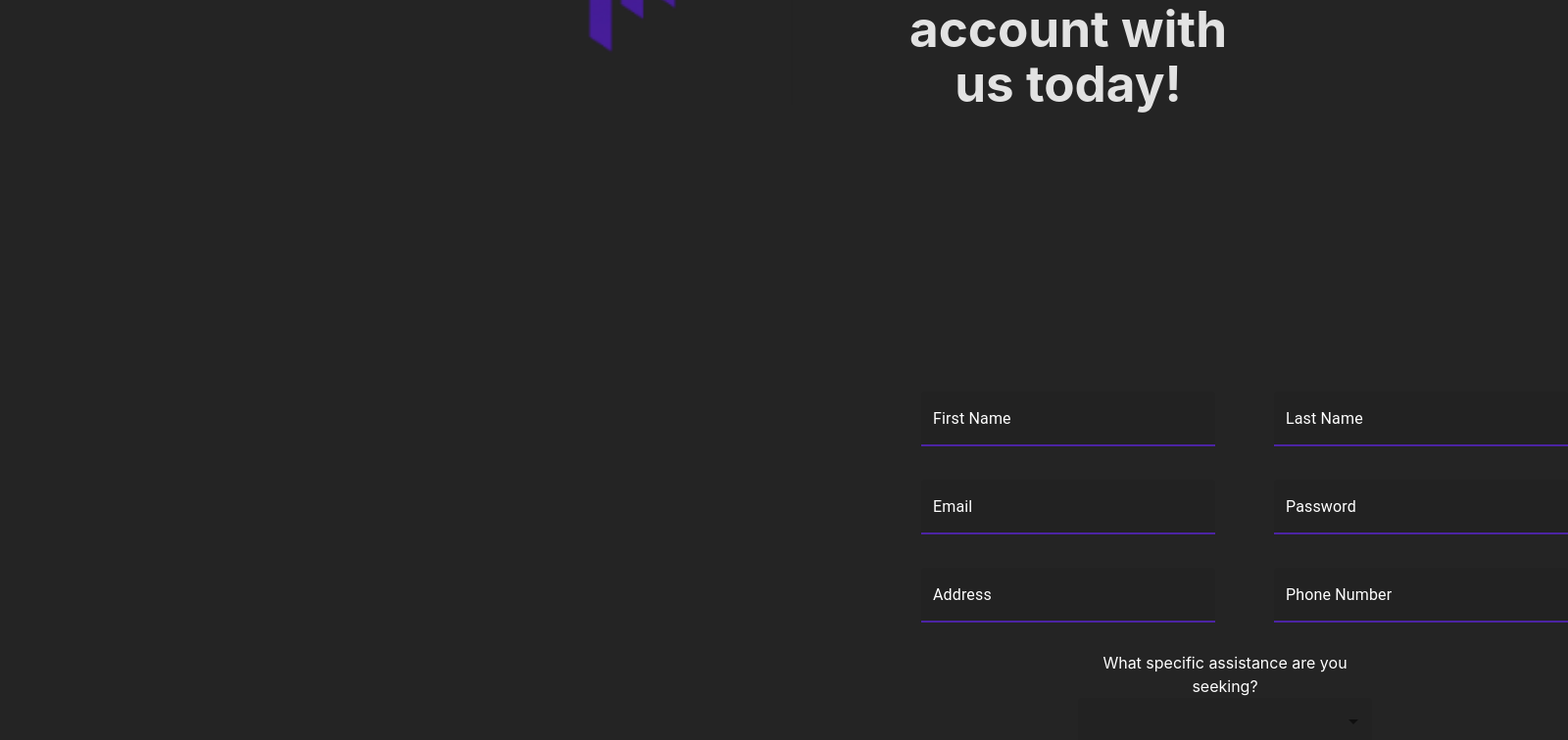
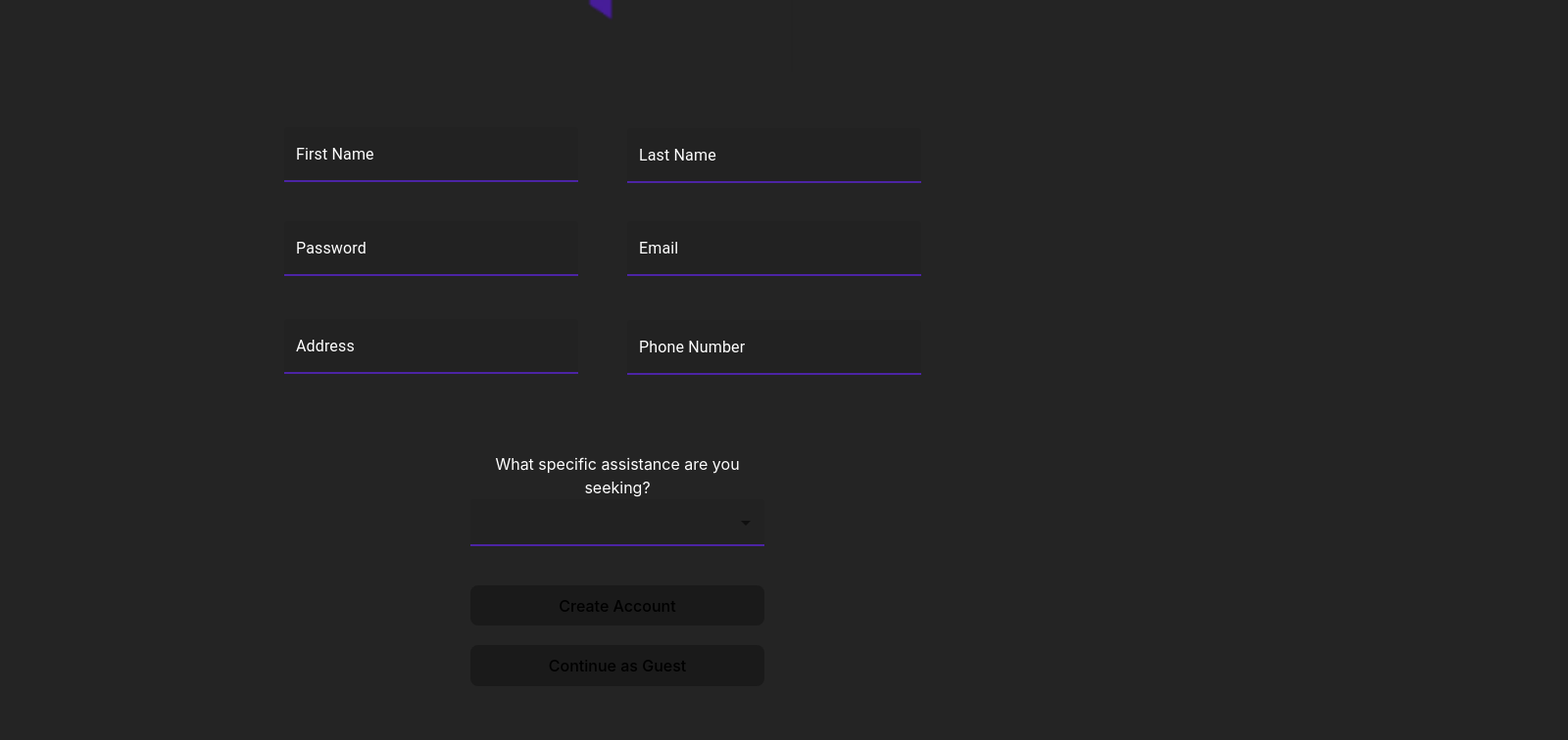
Before and after one commit to jlouissaint13/e-commerceAnalysis, a React (Vite) app in the folder frontend/vite-project/: page / in a window 1280 px wide. Shown: the part 140-896 px from the top of the page at 98% size, 1600 px wide, since content can reach past the window. After the commit the page ends 841 px from the top, so only its background shows below. Built offline with nearby package versions, Linux system fonts and the light colour scheme.

Commit message:
finished ui for create account page

```diff
--- a/frontend/vite-project/src/App.jsx
+++ b/frontend/vite-project/src/App.jsx
@@ -6,8 +6,8 @@ import Creation from './components/Creation.jsx'
 function App() {
     return (
         <div className="App">
+
             <Creation/>
-
         </div>
     );
 }
--- a/frontend/vite-project/src/components/Creation.css
+++ b/frontend/vite-project/src/components/Creation.css
@@ -1,4 +1,13 @@
 
+
+
+
+#root {
+    max-width: 1280px;
+    margin: 0 auto;
+    padding: 2rem;
+    text-align: center;
+}
 a {
     font-weight: 500;
     color: #646cff;
@@ -79,25 +88,6 @@ a:hover {
 
 
 
-/*All IDs creationPage */
-#welcomeText{
-    position: absolute;
-    top: 50px;
-    left: 900px;
-}
-#logoC{
-    position: relative;
-    top: -100px;
-    left: -450px;
-    width: 400px;
-    height: 400px;
-}
-#createButton{
-    position: relative;
-    top: 60px;
-   left: -30px;
-    z-index: 20;
-}
 
 /*All Classes */
 .textField{
--- a/frontend/vite-project/src/components/Creation.jsx
+++ b/frontend/vite-project/src/components/Creation.jsx
@@ -2,7 +2,7 @@ import {use, useState} from 'react'
 import {FormControl, InputLabel, MenuItem, Select, TextField} from "@mui/material";
 import {Helmet} from "react-helmet";
 import logo from '../assets/cirlceRounded.png';
-import "./Creation.css";
+import "../App.css";
 
 
 
@@ -21,7 +21,7 @@ const [phoneNumber,setPhone] = useState('')
 
 
 function createAccount() {
-    alert("Placeholder")
+
 }
 
 function continueGuest() {
@@ -45,7 +45,7 @@ function continueGuest() {
                     id="logoC"
                     src={logo}
                     alt="Turning Data Into Decisions"
-                    style={{width: '300px', height: '300px', left: '20px', top: '-300px'}}
+                    style={{position: "relative" ,width: '300px', height: '300px', left: '20px', top: '-250px'}}
                 />
             </div>
 
@@ -61,9 +61,9 @@ function continueGuest() {
                     size="medium"
                     className="textField"
                     style={{
-                        position: "absolute",
-                        top: '540px',
-                        left: '940px',
+                        position: "relative",
+                        top: '-200px',
+                        left: '-200px',
                     }}
                     onChange={event => setFname(event.target.value)}
                 />
@@ -75,9 +75,9 @@ function continueGuest() {
                 size="medium"
                 className="textField"
                 style={{
-                    position: "absolute",
-                    top: '540px',
-                    left: '1300px',
+                    position: "relative",
+                    top: '-255px',
+                    left: '600px',
                 }}
                 onChange={event => setLname(event.target.value)}
             />
@@ -88,10 +88,9 @@ function continueGuest() {
                 size="medium"
                 className="textField"
                 style={{
-                    position: "absolute",
-                    top: '630px',
-                    left: '940px',
-
+                    position: "relative",
+                    top: '-160px',
+                    left: '300px',
                 }}
                 onChange={event => setEmail(event.target.value)}
             />
@@ -102,9 +101,9 @@ function continueGuest() {
                 size="medium"
                 className="textField"
                 style={{
-                    position: "absolute",
-                    top: '630px',
-                    left: '1300px',
+                    position: "relative",
+                    top: '-160px',
+                    right: '350px',
                 }}
                 onChange={event => setPassword(event.target.value)}
             />
@@ -115,9 +114,9 @@ function continueGuest() {
                 size="medium"
                 className="textField"
                 style={{
-                    position: "absolute",
-                    top: '720px',
-                    left: '940px',
+                    position: "relative",
+                    top: '-60px',
+                    right: '650px',
                 }}
                 onChange={event => setAddress(event.target.value)}
             />
@@ -128,18 +127,18 @@ function continueGuest() {
                 size="medium"
                 className="textField"
                 style={{
-                    position: "absolute",
-                    top: '720px',
-                    left: '1300px',
+                    position: "relative",
+                    top: '-115px',
+                    left: '300px',
                 }}
                 onChange={event => setPhone(event.target.value)}
 
             />
 
             <FormControl style={{
-                position: 'absolute',
-                top: '805px',
-                left: '1100px',
+                position: 'relative',
+                top: '20px',
+                left: '-160px',
 
             }} className="textField"> {"What specific assistance are you seeking?"}
                 <InputLabel id="choice"></InputLabel>
@@ -163,9 +162,9 @@ function continueGuest() {
             <div>
                 <button id={"createButton"}
                         style={{
-                            position: 'absolute',
-                            top: '920px',
-                            left: '1100px',
+                            position: 'relative',
+                            top: '60px',
+                            left: '-10px',
 
                         }}
                         onClick={createAccount}>Create Account
@@ -176,9 +175,9 @@ function continueGuest() {
             <div>
                 <button id={"createButton"}
                         style={{
-                            position: 'absolute',
-                            top: '965px',
-                            left: '1100px',
+                            position: 'relative',
+                            top: '80px',
+                            left: '-10px',
 
                         }}
                         onClick={continueGuest}>Continue as Guest
--- a/frontend/vite-project/src/index.css
+++ b/frontend/vite-project/src/index.css
@@ -11,6 +11,7 @@
   -moz-osx-font-smoothing: grayscale;
 
 }
+
 a {
   font-weight: 500;
   color: #646cff;
```
